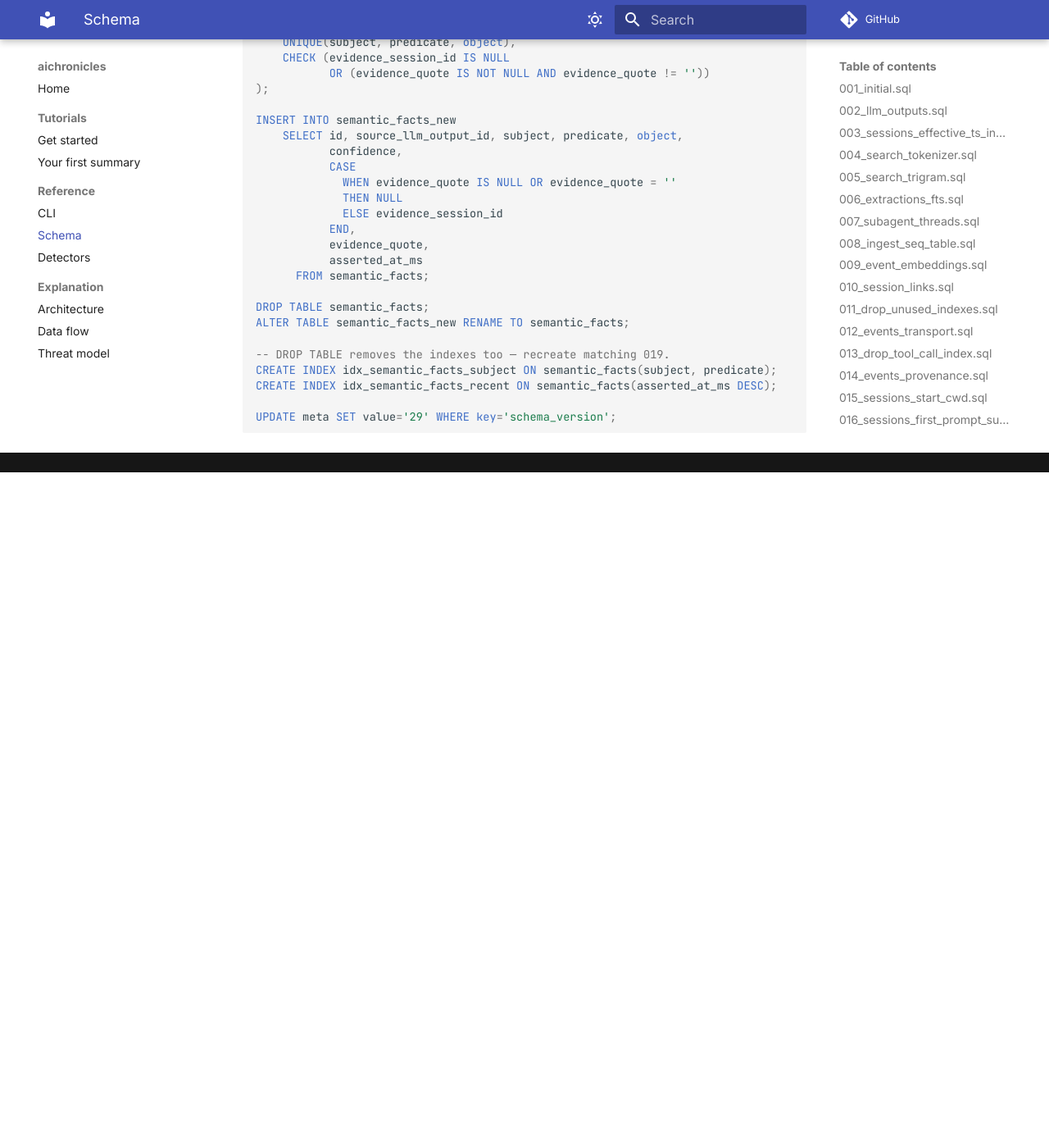
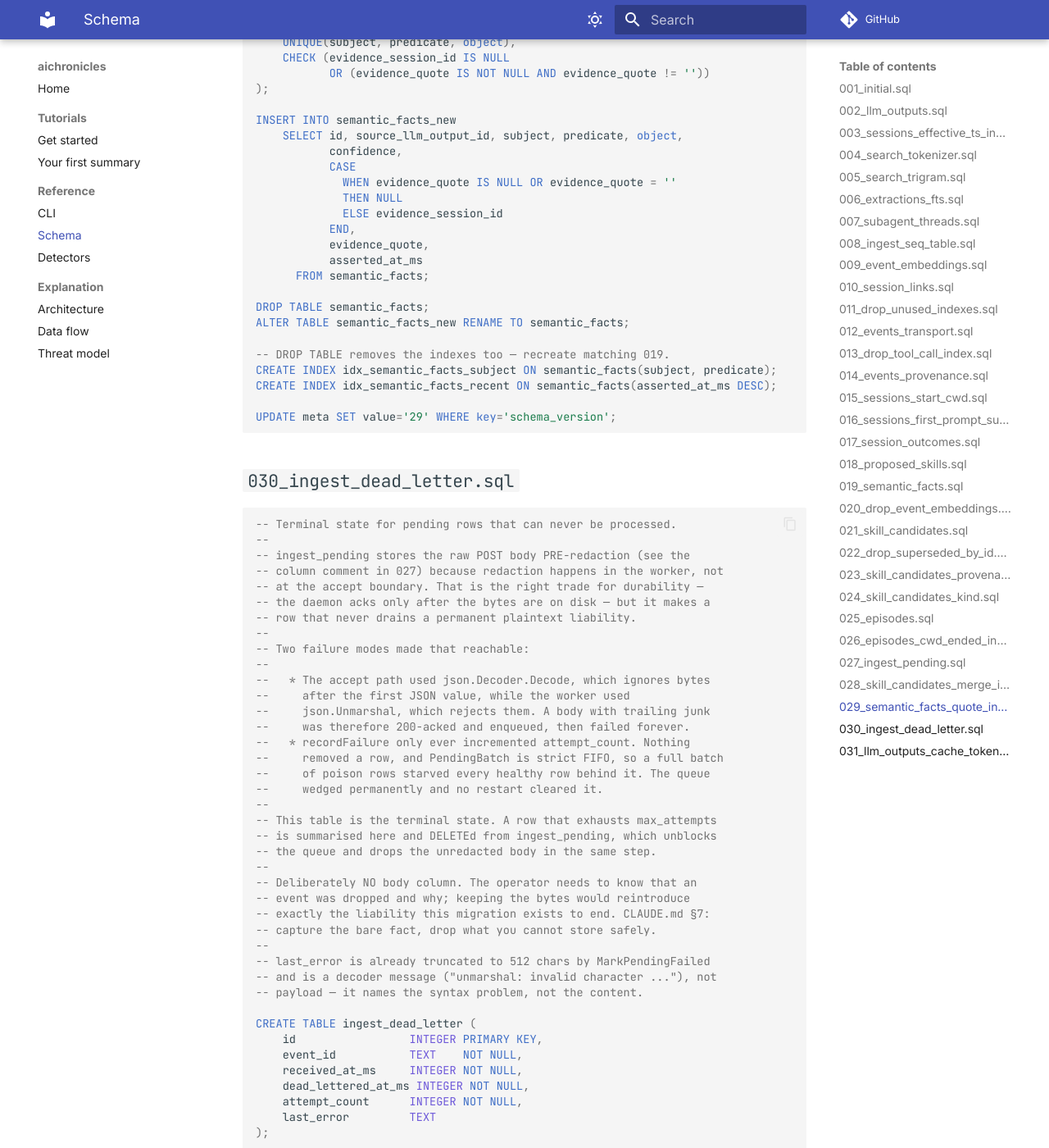
Before and after one commit to toabctl/aichronicles, an MkDocs documentation site: the page built from docs/reference/schema.md, in a window 1280 px wide and 1400 px high, scrolled down 29715 px. Shown: the whole window at 82% size. Built offline with MkDocs 1.6.1 and Material for MkDocs 9.7.7, drawn with Linux system fonts in a browser that asks for light colours; comment, search, counter and statistics services are not loaded; before the commit the page ends 30291 px from its top, so only the background shows below that; some of the changed text lies outside the part shown.

Commit message:
docs(schema): regenerate for migrations 030 and 031
The generated schema reference is asserted fresh by `make docs-check`
in CI. I regenerated the CLI and detector docs when those changed but
not the schema, so main went red on the ingest_dead_letter and
llm_outputs cache-token migrations.

Co-Authored-By: Claude Fable 5 <noreply@anthropic.com>

````diff
--- a/docs/reference/schema.md
+++ b/docs/reference/schema.md
@@ -1550,3 +1550,95 @@ CREATE INDEX idx_semantic_facts_recent ON semantic_facts(asserted_at_ms DESC);
 
 UPDATE meta SET value='29' WHERE key='schema_version';
 ```
+
+## `030_ingest_dead_letter.sql`
+
+```sql
+-- Terminal state for pending rows that can never be processed.
+--
+-- ingest_pending stores the raw POST body PRE-redaction (see the
+-- column comment in 027) because redaction happens in the worker, not
+-- at the accept boundary. That is the right trade for durability —
+-- the daemon acks only after the bytes are on disk — but it makes a
+-- row that never drains a permanent plaintext liability.
+--
+-- Two failure modes made that reachable:
+--
+--   * The accept path used json.Decoder.Decode, which ignores bytes
+--     after the first JSON value, while the worker used
+--     json.Unmarshal, which rejects them. A body with trailing junk
+--     was therefore 200-acked and enqueued, then failed forever.
+--   * recordFailure only ever incremented attempt_count. Nothing
+--     removed a row, and PendingBatch is strict FIFO, so a full batch
+--     of poison rows starved every healthy row behind it. The queue
+--     wedged permanently and no restart cleared it.
+--
+-- This table is the terminal state. A row that exhausts max_attempts
+-- is summarised here and DELETEd from ingest_pending, which unblocks
+-- the queue and drops the unredacted body in the same step.
+--
+-- Deliberately NO body column. The operator needs to know that an
+-- event was dropped and why; keeping the bytes would reintroduce
+-- exactly the liability this migration exists to end. CLAUDE.md §7:
+-- capture the bare fact, drop what you cannot store safely.
+--
+-- last_error is already truncated to 512 chars by MarkPendingFailed
+-- and is a decoder message ("unmarshal: invalid character ..."), not
+-- payload — it names the syntax problem, not the content.
+
+CREATE TABLE ingest_dead_letter (
+    id                 INTEGER PRIMARY KEY,
+    event_id           TEXT    NOT NULL,
+    received_at_ms     INTEGER NOT NULL,
+    dead_lettered_at_ms INTEGER NOT NULL,
+    attempt_count      INTEGER NOT NULL,
+    last_error         TEXT
+);
+
+-- Retention/inspection both scan by time, and the admin stats handler
+-- wants "how many recently".
+CREATE INDEX idx_ingest_dead_letter_time
+    ON ingest_dead_letter(dead_lettered_at_ms);
+
+-- event_id is NOT unique: the same event can legitimately be
+-- re-POSTed by a retrying hook, fail again, and be dead-lettered
+-- again. Uniqueness here would turn a second failure into an
+-- INSERT error inside the worker's cleanup path — the last place
+-- that should be able to fail.
+CREATE INDEX idx_ingest_dead_letter_event ON ingest_dead_letter(event_id);
+
+UPDATE meta SET value='30' WHERE key='schema_version';
+```
+
+## `031_llm_outputs_cache_tokens.sql`
+
+```sql
+-- Record Anthropic prompt-cache token counts alongside the base
+-- input/output counts.
+--
+-- Every request marks its system prompt cacheable, and those prompts
+-- are the large constants (proposeSystem and verifyProposalSystem are
+-- ~4 KB each). Anthropic reports cache_creation_input_tokens and
+-- cache_read_input_tokens SEPARATELY from input_tokens, and the
+-- adapter mapped neither — so llm_outputs.input_tokens recorded only
+-- the uncached remainder.
+--
+-- For a call like `propose verify`, a few hundred user tokens against
+-- a 4 KB cached system block, that is an undercount by a large
+-- multiple. It propagated to `aichronicles usage` and to every cost
+-- figure derived from these rows.
+--
+-- Two columns rather than one because the three classes bill at
+-- different rates: a cache write costs 1.25x the base input rate, a
+-- read 0.1x. Summing them into input_tokens would fix the count and
+-- break the cost.
+--
+-- Nullable with no default: NULL means "written before this column
+-- existed, genuinely unknown", which is distinct from a real 0 on a
+-- call that used no cache. Backfilling zeros would erase that.
+
+ALTER TABLE llm_outputs ADD COLUMN cache_write_tokens INTEGER;
+ALTER TABLE llm_outputs ADD COLUMN cache_read_tokens  INTEGER;
+
+UPDATE meta SET value='31' WHERE key='schema_version';
+```
````
